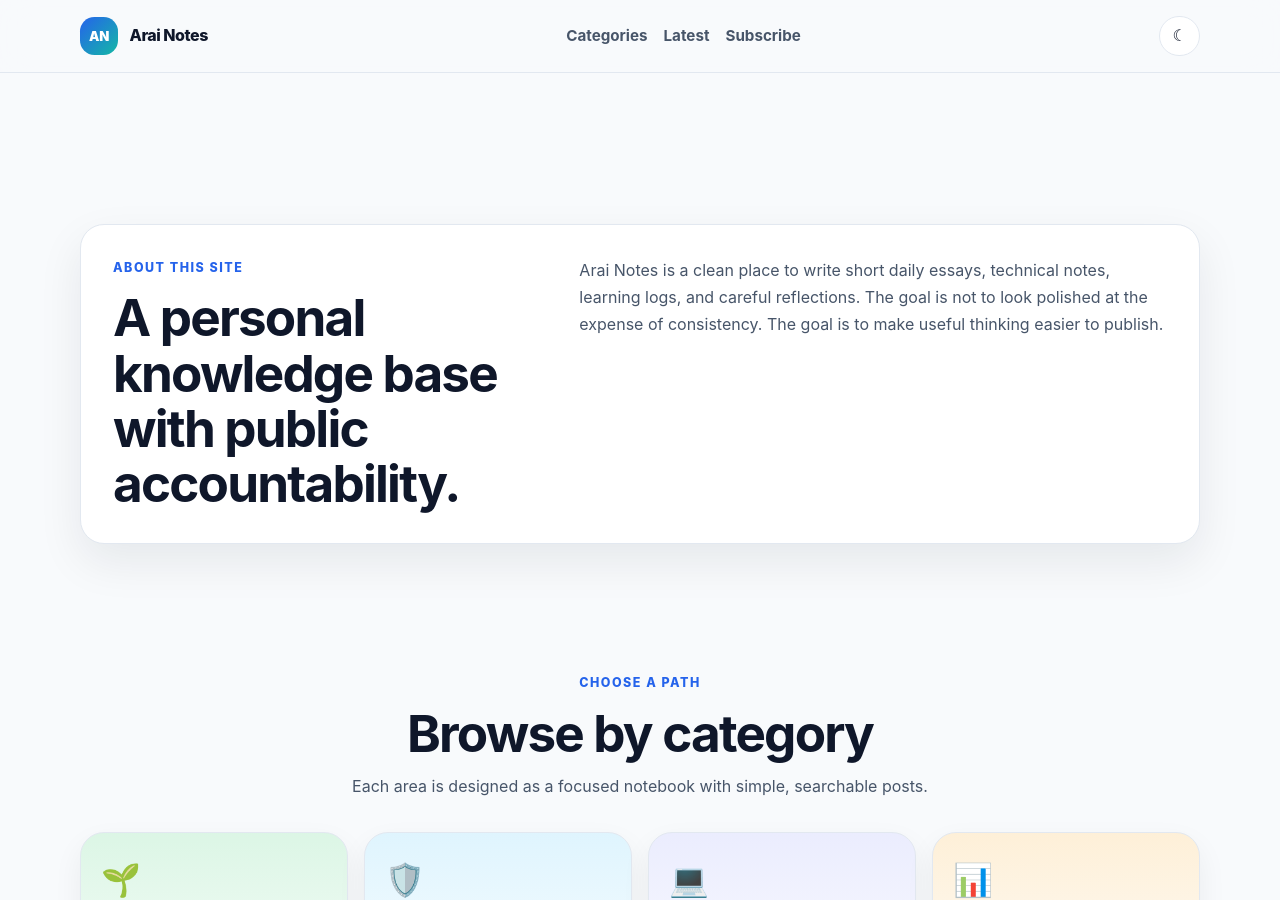
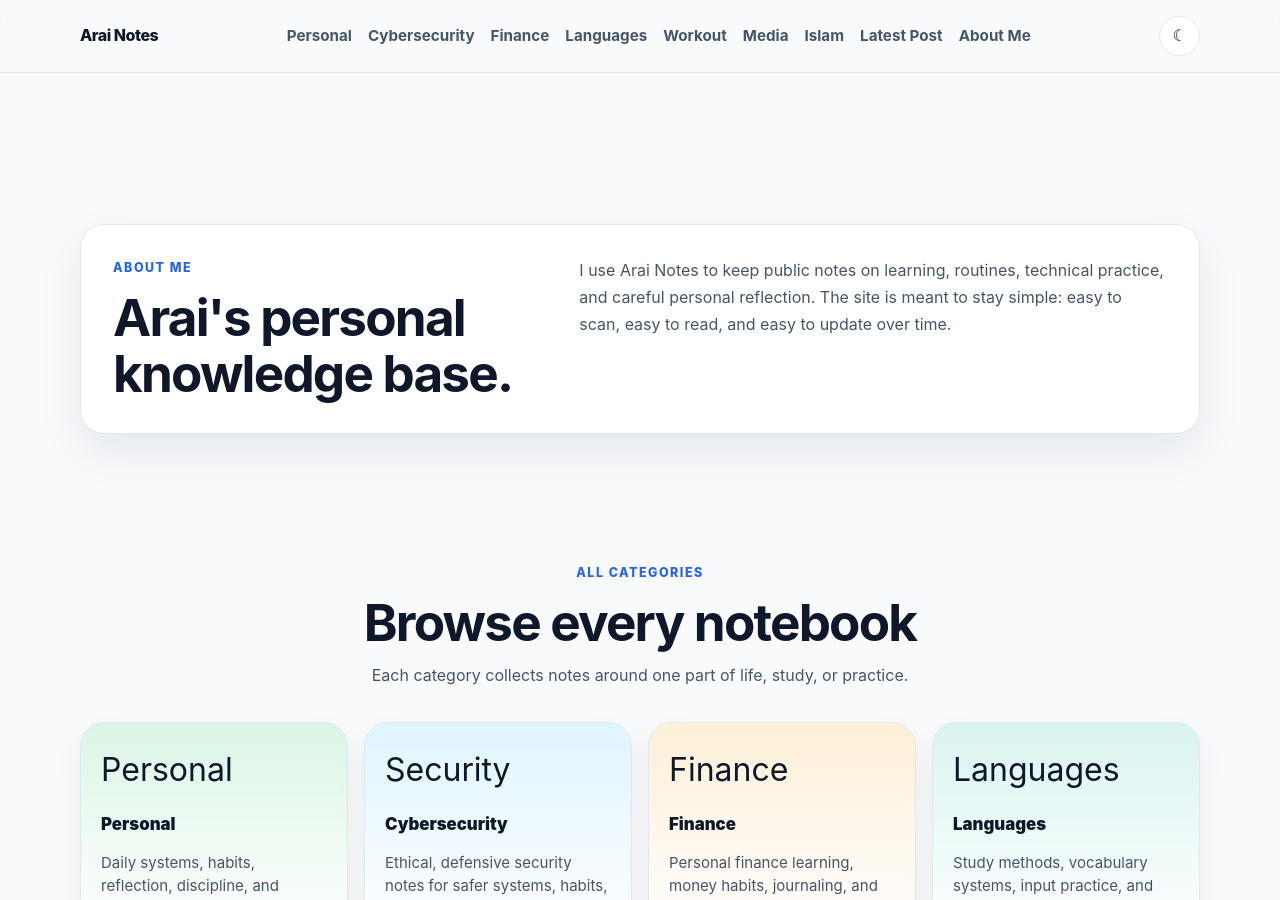
Before and after one commit to araisantai/araisantai.github.io, a Jekyll site: the page built from index.html, in a window 1280 px wide and 900 px high, scrolled down 725 px. Built offline with Jekyll 4.4.1, drawn with Linux system fonts in a browser that asks for light colours; some of the changed text lies outside the part shown.

Commit message:
update homepage and header
update homepage and header

```diff
--- a/_config.yml
+++ b/_config.yml
@@ -1,5 +1,5 @@
 title: Arai Notes
-description: A personal daily blog for self-improvement, cybersecurity, technology, finance, workout, language learning, media management, and Islam.
+description: A personal daily blog for self-improvement, cybersecurity, finance, workout, language learning, media management, and Islam.
 url: "https://araisantai.github.io"
 baseurl: ""
 lang: en
@@ -7,6 +7,9 @@ timezone: Asia/Bangkok
 
 author:
   name: Arai
+
+contact:
+  email: araisantai@users.noreply.github.com
 
 markdown: kramdown
 highlighter: rouge
@@ -22,43 +25,45 @@ plugins:
 
 blog_categories:
   - slug: personal-development
-    title: Personal Development
-    emoji: "🌱"
+    title: Personal
+    nav_label: Personal
+    emoji: "Personal"
     color: "#22c55e"
     description: Daily systems, habits, reflection, discipline, and steady personal growth.
   - slug: cybersecurity
     title: Cybersecurity
-    emoji: "🛡️"
+    nav_label: Cybersecurity
+    emoji: "Security"
     color: "#38bdf8"
     description: Ethical, defensive security notes for safer systems, habits, and workflows.
-  - slug: technology
-    title: Technology
-    emoji: "💻"
-    color: "#818cf8"
-    description: Tools, software, infrastructure, automation, and practical engineering observations.
   - slug: finance
     title: Finance
-    emoji: "📊"
+    nav_label: Finance
+    emoji: "Finance"
     color: "#f59e0b"
     description: Personal finance learning, money habits, journaling, and long-term thinking.
+  - slug: learning-languages
+    title: Languages
+    nav_label: Languages
+    emoji: "Languages"
+    color: "#14b8a6"
+    description: Study methods, vocabulary systems, input practice, and language reflections.
   - slug: workout
     title: Workout
-    emoji: "🏋️"
+    nav_label: Workout
+    emoji: "Workout"
     color: "#ef4444"
     description: Strength, mobility, recovery, and sustainable fitness routines.
-  - slug: learning-languages
-    title: Learning Languages
-    emoji: "🗣️"
-    color: "#14b8a6"
-    description: Study methods, vocabulary systems, input practice, and language reflections.
   - slug: media-management
-    title: Media Management
-    emoji: "🎞️"
+    title: Media
+    nav_label: Media
+    emoji: "Media"
     color: "#ec4899"
     description: Organizing photos, videos, files, archives, and personal knowledge libraries.
   - slug: islam
     title: Islam
-    emoji: "☪️"
+    nav_label: Islam
+    emoji: "Islam"
     color: "#10b981"
     description: Respectful reflections, learning notes, source tracking, and personal practice.
 
--- a/_includes/header.html
+++ b/_includes/header.html
@@ -3,18 +3,19 @@
 <header class="site-header">
   <div class="container site-header__inner">
     <a class="brand" href="{{ '/' | relative_url }}" aria-label="{{ site.title | escape }} home">
-      <span class="brand__mark">AN</span>
       <span>{{ site.title }}</span>
     </a>
 
     <nav class="site-nav" aria-label="Primary navigation">
-      <a href="{{ '/' | relative_url }}#categories">Categories</a>
-      <a href="{{ '/' | relative_url }}#latest">Latest</a>
-      <a href="{{ '/' | relative_url }}#subscribe">Subscribe</a>
+      {% for category in site.blog_categories %}
+        <a href="{{ '/categories/' | append: category.slug | append: '/' | relative_url }}">{{ category.nav_label | default: category.title }}</a>
+      {% endfor %}
+      <a href="{{ '/' | relative_url }}#latest">Latest Post</a>
+      <a href="{{ '/' | relative_url }}#about">About Me</a>
     </nav>
 
     <button class="theme-toggle" type="button" data-theme-toggle aria-label="Toggle dark mode">
-      <span aria-hidden="true">☾</span>
+      <span class="theme-toggle__label" data-theme-toggle-label>Night</span>
     </button>
   </div>
 </header>
--- a/_layouts/home.html
+++ b/_layouts/home.html
@@ -5,34 +5,34 @@ layout: default
 <section class="hero section">
   <div class="container hero__grid">
     <div class="hero__copy">
-      <p class="eyebrow">Daily notes · digital garden · personal operating system</p>
+      <p class="eyebrow">Daily notes / digital garden / personal operating system</p>
       <h1>Arai Notes</h1>
       <p class="hero__lead">
-        A practical journal for building better habits, safer systems, clearer thinking, and a more intentional life.
+        A clean personal notebook for habits, cybersecurity, finance, language learning, workouts, media, Islam, and everyday reflection.
       </p>
       <div class="hero__actions">
         <a class="button button--primary" href="#categories">Browse Categories</a>
-        <a class="button button--ghost" href="#latest">Read Latest Posts</a>
+        <a class="button button--ghost" href="#latest">Recent Notes</a>
       </div>
     </div>
-    <div class="hero__panel" aria-label="Arai Notes focus areas">
-      <span>Reflect</span>
-      <span>Learn</span>
-      <span>Secure</span>
-      <span>Train</span>
+
+    <div class="hero__panel" aria-label="Arai Notes categories">
+      {% for category in site.blog_categories %}
+        <a href="{{ '/categories/' | append: category.slug | append: '/' | relative_url }}">{{ category.nav_label | default: category.title }}</a>
+      {% endfor %}
     </div>
   </div>
 </section>
 
-<section class="section section--tight">
+<section class="section section--tight" id="about">
   <div class="container intro-card">
     <div>
-      <p class="eyebrow">About this site</p>
-      <h2>A personal knowledge base with public accountability.</h2>
+      <p class="eyebrow">About Me</p>
+      <h2>Arai's personal knowledge base.</h2>
     </div>
     <p>
-      Arai Notes is a clean place to write short daily essays, technical notes, learning logs, and careful reflections.
-      The goal is not to look polished at the expense of consistency. The goal is to make useful thinking easier to publish.
+      I use Arai Notes to keep public notes on learning, routines, technical practice, and careful personal reflection.
+      The site is meant to stay simple: easy to scan, easy to read, and easy to update over time.
     </p>
   </div>
 </section>
@@ -40,9 +40,9 @@ layout: default
 <section class="section" id="categories">
   <div class="container">
     <div class="section-heading">
-      <p class="eyebrow">Choose a path</p>
-      <h2>Browse by category</h2>
-      <p>Each area is designed as a focused notebook with simple, searchable posts.</p>
+      <p class="eyebrow">All Categories</p>
+      <h2>Browse every notebook</h2>
+      <p>Each category collects notes around one part of life, study, or practice.</p>
     </div>
     <div class="category-grid">
       {% for category in site.blog_categories %}
@@ -56,8 +56,8 @@ layout: default
   <div class="container latest-grid">
     <div>
       <div class="section-heading section-heading--left">
-        <p class="eyebrow">Latest writing</p>
-        <h2>Recent notes</h2>
+        <p class="eyebrow">Latest Post</p>
+        <h2>Recent Notes</h2>
         <p>Fresh entries from the journal, ordered by publication date.</p>
       </div>
       <div class="post-list">
@@ -72,9 +72,9 @@ layout: default
     </div>
 
     <aside class="sidebar-card">
-      <p class="eyebrow">Search-ready</p>
+      <p class="eyebrow">Search</p>
       <h2>Find a note</h2>
-      <p>Local JSON search is prepared without external services. Type a title, category, or tag.</p>
+      <p>Search by title, category, or tag.</p>
       <label class="search-box">
         <span class="screen-reader-text">Search posts</span>
         <input type="search" placeholder="Search Arai Notes..." data-search-input>
@@ -84,19 +84,28 @@ layout: default
   </div>
 </section>
 
-<section class="section" id="subscribe">
-  <div class="container subscribe-card">
+<section class="section" id="contact">
+  <div class="container contact-card">
     <div>
-      <p class="eyebrow">Subscribe</p>
-      <h2>Newsletter placeholder</h2>
+      <p class="eyebrow">Contact</p>
+      <h2>Get in touch</h2>
       <p>
-        Add an email provider, RSS callout, or manual newsletter workflow later. For now, this block keeps the design ready.
+        For questions, corrections, or thoughtful notes, email me directly. You can also use the links below to follow updates.
       </p>
     </div>
-    <form class="subscribe-form" action="#" method="post">
-      <label class="screen-reader-text" for="subscribe-email">Email address</label>
-      <input id="subscribe-email" type="email" placeholder="you@example.com" disabled>
-      <button class="button button--primary" type="button" disabled>Coming Soon</button>
-    </form>
+    <ul class="contact-list">
+      <li>
+        <span>Email</span>
+        <a href="mailto:{{ site.contact.email | default: site.email }}">{{ site.contact.email | default: site.email }}</a>
+      </li>
+      <li>
+        <span>Website</span>
+        <a href="{{ site.url }}">{{ site.url }}</a>
+      </li>
+      <li>
+        <span>RSS</span>
+        <a href="{{ '/feed.xml' | relative_url }}">Feed</a>
+      </li>
+    </ul>
   </div>
 </section>
```
